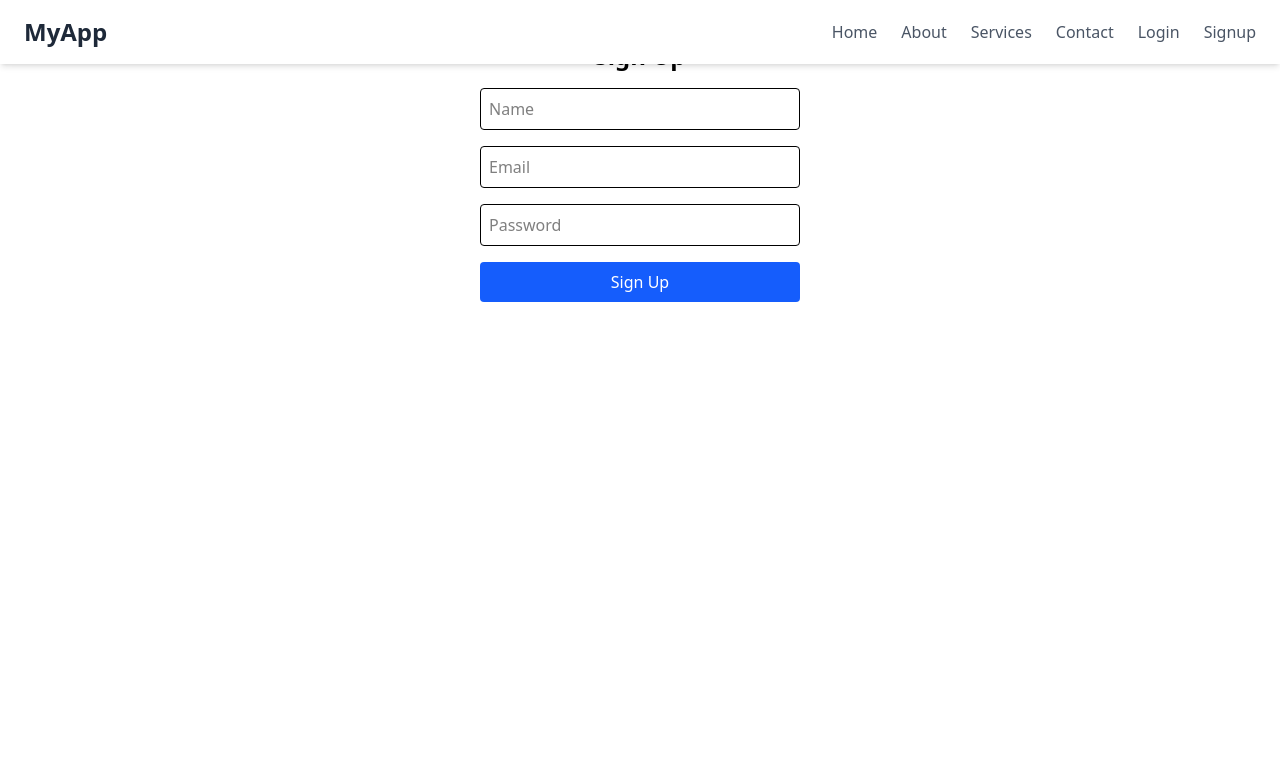
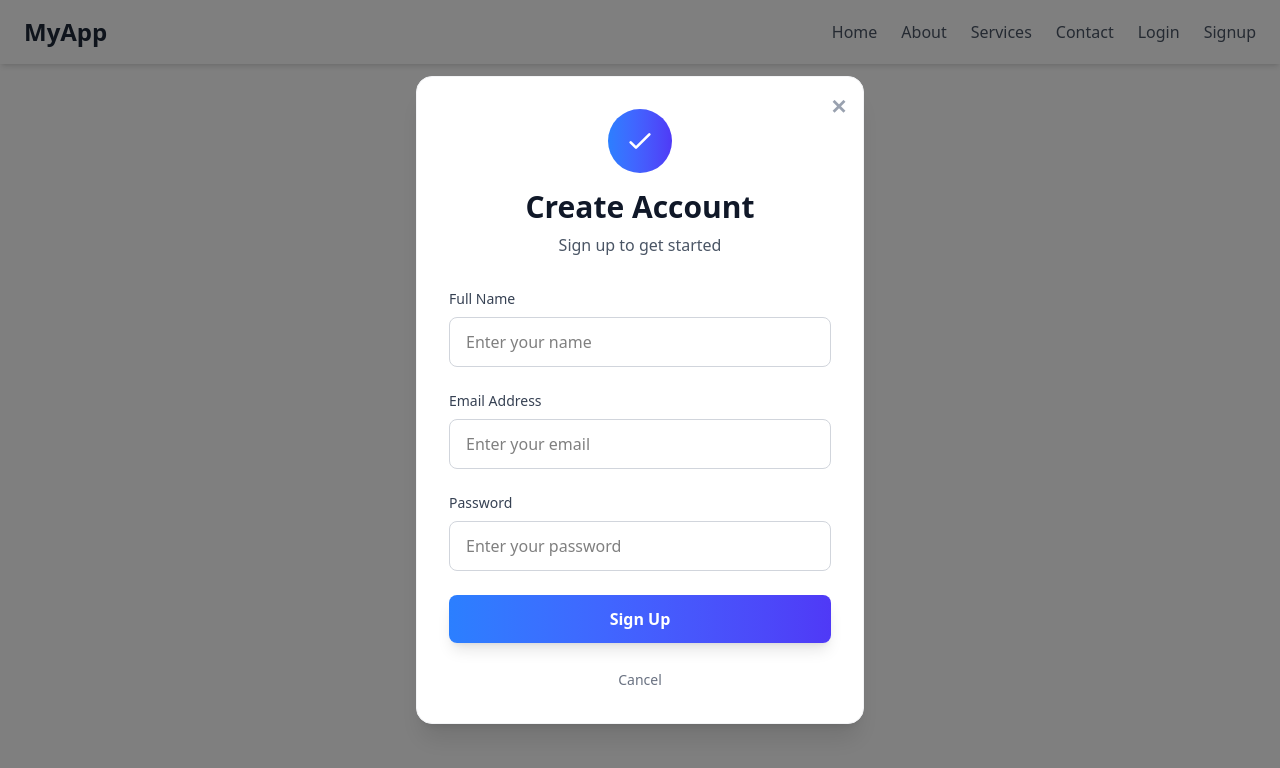
Before and after one commit to Abhishek1380/NihongoNext, a Next.js app in the folder AuthNext/my-app/: page /api/signup in a window 1280 px wide. Shown: the top 768 px of the page. Built offline with nearby package versions, Linux system fonts and the light colour scheme.

Commit message:
feat: Basic structure of Login-Signup in completed. Updates in process.

```diff
--- a/AuthNext/my-app/components/Navbar.tsx
+++ b/AuthNext/my-app/components/Navbar.tsx
@@ -1,7 +1,9 @@
 "use client";
 
+import { FC, useState } from "react";
 import Link from "next/link";
-import { FC } from "react";
+import LoginForm from "./login/LoginForm";
+import SignupForm from "./signup/SignupForm";
 
 interface NavLink {
     label: string;
@@ -22,12 +24,13 @@ const Navbar: FC<NavbarProps> = ({
         { label: "Contact", href: "/contact" },
     ],
 }) => {
-    const authLinks: NavLink[] = [
-        { label: "Login", href: "/auth/login" },
-        { label: "Signup", href: "/signup" },
+    const [openLogin, setOpenLogin] = useState(false);
+    const [openSignup, setOpenSignup] = useState(false);
+
+    const authLinks = [
+        { label: "Login", action: () => setOpenLogin(true) },
+        { label: "Signup", action: () => setOpenSignup(true) },
     ];
-
-    const allLinks = [...links, ...authLinks];
 
     return (
         <nav className="bg-white shadow-md fixed top-0 left-0 w-full z-50">
@@ -37,7 +40,7 @@ const Navbar: FC<NavbarProps> = ({
                 </Link>
 
                 <div className="flex gap-6">
-                    {allLinks.map(({ label, href }) => (
+                    {links.map(({ label, href }) => (
                         <Link
                             key={href}
                             href={href}
@@ -46,8 +49,46 @@ const Navbar: FC<NavbarProps> = ({
                             {label}
                         </Link>
                     ))}
+
+                    {authLinks.map(({ label, action }) => (
+                        <button
+                            key={label}
+                            onClick={action}
+                            className="text-gray-600 hover:text-blue-600 transition-colors"
+                        >
+                            {label}
+                        </button>
+                    ))}
                 </div>
             </div>
+
+            {openLogin && (
+                <div className="fixed inset-0 bg-black/50 flex justify-center items-center z-50">
+                    <div className="bg-white rounded-lg p-6 shadow-lg w-96 relative">
+                        <button
+                            onClick={() => setOpenLogin(false)}
+                            className="absolute top-2 right-2 text-gray-500 hover:text-gray-800"
+                        >
+                            ✕
+                        </button>
+                        <LoginForm onClose={() => setOpenLogin(false)} />
+                    </div>
+                </div>
+            )}
+
+            {openSignup && (
+                <div className="fixed inset-0 bg-black/50 flex justify-center items-center z-50">
+                    <div className="bg-white rounded-lg p-6 shadow-lg w-96 relative">
+                        <button
+                            onClick={() => setOpenSignup(false)}
+                            className="absolute top-2 right-2 text-gray-500 hover:text-gray-800"
+                        >
+                            ✕
+                        </button>
+                        <SignupForm onClose={() => setOpenSignup(false)} />
+                    </div>
+                </div>
+            )}
         </nav>
     );
 };
--- a/AuthNext/my-app/components/login/LoginForm.tsx
+++ b/AuthNext/my-app/components/login/LoginForm.tsx
@@ -1,74 +1,134 @@
 "use client";
 
-import { useState, FormEvent } from "react";
 import { useRouter } from "next/navigation";
 
-export default function LoginForm() {
+interface LoginFormProps {
+    onClose: () => void;
+}
+
+export default function LoginForm({ onClose }: LoginFormProps) {
     const router = useRouter();
-    const [email, setEmail] = useState<string>("");
-    const [password, setPassword] = useState<string>("");
-    const [loading, setLoading] = useState<boolean>(false);
 
-    const handleSubmit = async (e: FormEvent) => {
+    const handleSubmit = async (e: React.FormEvent<HTMLFormElement>) => {
         e.preventDefault();
-        setLoading(true);
+        const form = e.currentTarget;
+        const button = form.querySelector('button');
+        const originalText = button?.textContent;
+
+        if (button) {
+            button.disabled = true;
+            button.innerHTML = '<div class="spinner mr-2"></div>Logging in...';
+        }
 
         try {
-            const res = await fetch("/api/auth/login", {
+            const formData = new FormData(form);
+            const res = await fetch("/api/login", {
                 method: "POST",
                 headers: { "Content-Type": "application/json" },
-                body: JSON.stringify({ email, password }),
+                body: JSON.stringify({
+                    email: formData.get("email"),
+                    password: formData.get("password")
+                }),
             });
 
             const data = await res.json();
-
             if (res.ok) {
                 localStorage.setItem("token", data.token);
-                alert(data.message);
+                onClose();
                 router.push("/dashboard");
             } else {
                 alert(data.message);
             }
-        } catch (err) {
-            console.error(err);
-            alert("Something went wrong. Try again.");
+        } catch {
+            alert("Something went wrong.");
         } finally {
-            setLoading(false);
+            if (button) {
+                button.disabled = false;
+                button.textContent = originalText || "Sign In";
+            }
         }
     };
 
     return (
-        <form
-            onSubmit={handleSubmit}
-            className="flex flex-col gap-4 w-80 mx-auto mt-20 p-6 border rounded shadow-md"
+        <div className="fixed inset-0 bg-black/50 flex justify-center items-center z-50 p-4">
+            <div className="bg-white rounded-2xl shadow-xl p-8 w-full max-w-md border border-gray-100 relative">
+
+                <button
+                    onClick={onClose}
+                    className="absolute top-4 right-4 text-gray-400 hover:text-gray-600 text-xl font-bold"
                 >
-            <h2 className="text-2xl font-bold text-center">Login</h2>
+                    ✕
+                </button>
 
+                <div className="text-center mb-8">
+                    <div className="w-16 h-16 bg-gradient-to-r from-green-500 to-emerald-600 rounded-full flex items-center justify-center mx-auto mb-4">
+                        <svg className="w-8 h-8 text-white" fill="none" stroke="currentColor" viewBox="0 0 24 24">
+                            <path strokeLinecap="round" strokeLinejoin="round" strokeWidth={2} d="M12 15v2m-6 4h12a2 2 0 002-2v-6a2 2 0 00-2-2H6a2 2 0 00-2 2v6a2 2 0 002 2zm10-10V7a4 4 0 00-8 0v4h8z" />
+                        </svg>
+                    </div>
+                    <h1 className="text-3xl font-bold text-gray-900">Welcome Back</h1>
+                    <p className="text-gray-600 mt-2">Sign in to your account</p>
+                </div>
+
+                <form onSubmit={handleSubmit} className="space-y-6">
+                    <div>
+                        <label className="block text-sm font-medium text-gray-700 mb-2">
+                            Email Address
+                        </label>
                         <input
+                            name="email"
                             type="email"
-                placeholder="Email"
-                value={email}
-                onChange={(e) => setEmail(e.target.value)}
-                className="border p-2 rounded"
                             required
+                            className="w-full px-4 py-3 border border-gray-300 rounded-lg focus:ring-2 focus:ring-green-500 focus:border-transparent transition-all duration-200 outline-none"
+                            placeholder="Enter your email"
                         />
+                    </div>
 
+                    <div>
+                        <label className="block text-sm font-medium text-gray-700 mb-2">
+                            Password
+                        </label>
                         <input
+                            name="password"
                             type="password"
-                placeholder="Password"
-                value={password}
-                onChange={(e) => setPassword(e.target.value)}
-                className="border p-2 rounded"
                             required
+                            className="w-full px-4 py-3 border border-gray-300 rounded-lg focus:ring-2 focus:ring-green-500 focus:border-transparent transition-all duration-200 outline-none"
+                            placeholder="Enter your password"
                         />
+                    </div>
 
                     <button
                         type="submit"
-                className="bg-green-600 text-white p-2 rounded hover:bg-green-700 transition-colors"
-                disabled={loading}
+                        className="w-full bg-gradient-to-r from-green-500 to-emerald-600 text-white py-3 px-4 rounded-lg font-semibold hover:from-green-600 hover:to-emerald-700 focus:ring-2 focus:ring-green-500 focus:ring-offset-2 transition-all duration-200 transform hover:-translate-y-0.5 shadow-lg hover:shadow-xl flex items-center justify-center gap-2"
                     >
-                {loading ? "Logging in..." : "Login"}
+                        Sign In
                     </button>
                 </form>
+
+                <div className="mt-6 text-center">
+                    <button
+                        type="button"
+                        onClick={onClose}
+                        className="text-sm text-gray-500 hover:text-gray-700 font-medium transition-colors duration-200"
+                    >
+                        Cancel
+                    </button>
+                </div>
+            </div>
+
+            <style jsx>{`
+                .spinner {
+                    width: 16px;
+                    height: 16px;
+                    border: 2px solid transparent;
+                    border-top: 2px solid currentColor;
+                    border-radius: 50%;
+                    animation: spin 1s linear infinite;
+                }
+                @keyframes spin {
+                    to { transform: rotate(360deg); }
+                }
+            `}</style>
+        </div>
     );
 }
--- a/AuthNext/my-app/components/signup/SignupForm.tsx
+++ b/AuthNext/my-app/components/signup/SignupForm.tsx
@@ -1,57 +1,140 @@
 "use client";
-import { useState, FormEvent } from 'react';
 
-export default function SignupForm() {
+import { useState } from "react";
+
+interface SignupFormProps {
+    onClose: () => void;
+}
+
+export default function SignupForm({ onClose }: SignupFormProps) {
     const [name, setName] = useState<string>("");
     const [email, setEmail] = useState<string>("");
     const [password, setPassword] = useState<string>("");
 
-    const handleSubmit = async (e: FormEvent) => {
+    const handleSubmit = async (e: React.FormEvent<HTMLFormElement>) => {
         e.preventDefault();
+        const button = e.currentTarget.querySelector("button");
+        const originalText = button?.textContent;
 
-        const res = await fetch("/api/auth/signup", {
+        if (button) {
+            button.disabled = true;
+            button.textContent = "Signing up...";
+        }
+
+        try {
+            const res = await fetch("/api/signup", {
                 method: "POST",
                 headers: { "Content-Type": "application/json" },
                 body: JSON.stringify({ name, email, password }),
-        })
-
+            });
             const data = await res.json();
             alert(data.message);
+            if (res.ok) onClose();
+        } catch {
+            alert("Something went wrong.");
+        } finally {
+            if (button) {
+                button.disabled = false;
+                button.textContent = originalText || "Sign Up";
+            }
+        }
     };
+
     return (
-        <form onSubmit={handleSubmit} className="flex flex-col gap-4 w-80 mx-auto mt-10">
-            <h2 className="text-2xl font-bold text-center">Sign Up</h2>
+        <div className="fixed inset-0 bg-black/50 flex justify-center items-center z-50 p-4">
+            <div className="bg-white rounded-2xl shadow-xl p-8 w-full max-w-md border border-gray-100 relative">
 
+                <button
+                    onClick={onClose}
+                    className="absolute top-4 right-4 text-gray-400 hover:text-gray-600 text-xl font-bold"
+                >
+                    ✕
+                </button>
+
+                <div className="text-center mb-8">
+                    <div className="w-16 h-16 bg-gradient-to-r from-blue-500 to-indigo-600 rounded-full flex items-center justify-center mx-auto mb-4">
+                        <svg
+                            className="w-8 h-8 text-white"
+                            fill="none"
+                            stroke="currentColor"
+                            viewBox="0 0 24 24"
+                        >
+                            <path
+                                strokeLinecap="round"
+                                strokeLinejoin="round"
+                                strokeWidth={2}
+                                d="M5 13l4 4L19 7"
+                            />
+                        </svg>
+                    </div>
+                    <h1 className="text-3xl font-bold text-gray-900">Create Account</h1>
+                    <p className="text-gray-600 mt-2">Sign up to get started</p>
+                </div>
+
+                <form onSubmit={handleSubmit} className="space-y-6">
+                    <div>
+                        <label className="block text-sm font-medium text-gray-700 mb-2">
+                            Full Name
+                        </label>
                         <input
+                            name="name"
                             type="text"
-                placeholder="Name"
+                            required
                             value={name}
                             onChange={(e) => setName(e.target.value)}
-                className="border p-2 rounded"
+                            className="w-full px-4 py-3 border border-gray-300 rounded-lg focus:ring-2 focus:ring-blue-500 focus:border-transparent transition-all duration-200 outline-none"
+                            placeholder="Enter your name"
+                        />
+                    </div>
+
+                    <div>
+                        <label className="block text-sm font-medium text-gray-700 mb-2">
+                            Email Address
+                        </label>
+                        <input
+                            name="email"
+                            type="email"
                             required
-            />
-
-            <input
-                type="email"
-                placeholder="Email"
                             value={email}
                             onChange={(e) => setEmail(e.target.value)}
-                className="border p-2 rounded"
+                            className="w-full px-4 py-3 border border-gray-300 rounded-lg focus:ring-2 focus:ring-blue-500 focus:border-transparent transition-all duration-200 outline-none"
+                            placeholder="Enter your email"
+                        />
+                    </div>
+
+                    <div>
+                        <label className="block text-sm font-medium text-gray-700 mb-2">
+                            Password
+                        </label>
+                        <input
+                            name="password"
+                            type="password"
                             required
-            />
-
-            <input
-                type="password"
-                placeholder="Password"
                             value={password}
                             onChange={(e) => setPassword(e.target.value)}
-                className="border p-2 rounded"
-                required
+                            className="w-full px-4 py-3 border border-gray-300 rounded-lg focus:ring-2 focus:ring-blue-500 focus:border-transparent transition-all duration-200 outline-none"
+                            placeholder="Enter your password"
                         />
+                    </div>
 
-            <button type="submit" className="bg-blue-600 text-white p-2 rounded">
+                    <button
+                        type="submit"
+                        className="w-full bg-gradient-to-r from-blue-500 to-indigo-600 text-white py-3 px-4 rounded-lg font-semibold hover:from-blue-600 hover:to-indigo-700 focus:ring-2 focus:ring-blue-500 focus:ring-offset-2 transition-all duration-200 transform hover:-translate-y-0.5 shadow-lg hover:shadow-xl"
+                    >
                         Sign Up
                     </button>
                 </form>
+
+                <div className="mt-6 text-center">
+                    <button
+                        type="button"
+                        onClick={onClose}
+                        className="text-sm text-gray-500 hover:text-gray-700 font-medium transition-colors duration-200"
+                    >
+                        Cancel
+                    </button>
+                </div>
+            </div>
+        </div>
     );
 }
```
Also changed, not shown: AuthNext/my-app/app/page.tsx (+5 -4 lines). Lines whose indentation alone changed are shown as unchanged.
